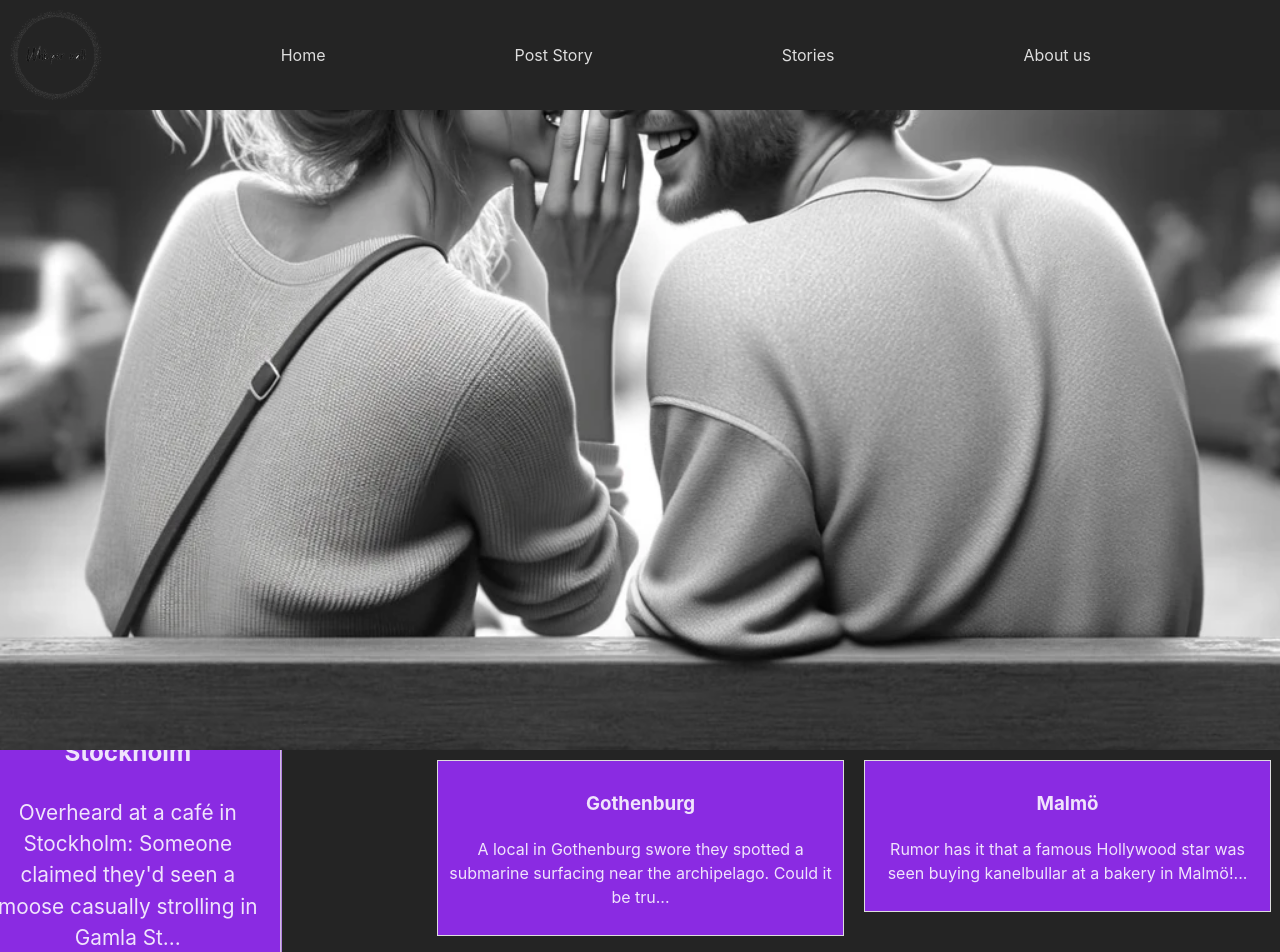
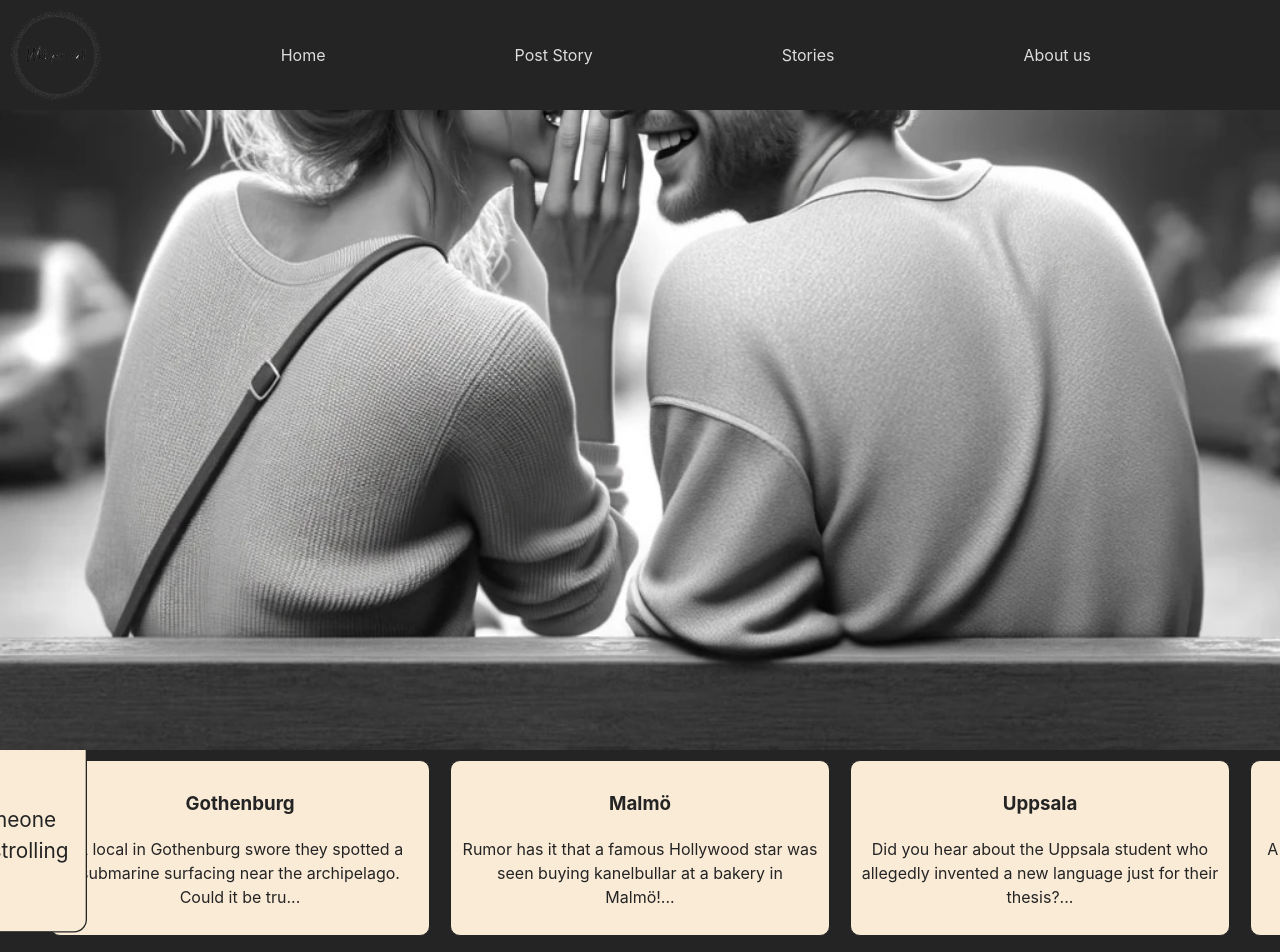
Before and after one commit to Technigo/final-boiler-plate-monorepo, a React (Vite) app in the folder frontend/: page / in a window 1280 px wide. Shown: the top 952 px of the page. Built offline with nearby package versions, Linux system fonts and the light colour scheme.

Commit message:
deleted env

```diff
--- a/frontend/src/components/Carousel/Carousel.jsx
+++ b/frontend/src/components/Carousel/Carousel.jsx
@@ -19,7 +19,10 @@ export const Carousel = () => {
 
   const settings = {
     dots: true, // Shows dot indicators at the bottom of the carousel
-    infinite: false, // Infinite looping or not
+    initialSlide: 2, // Add this line to start with the third slide
+    centerMode: true, // Enables center mode
+  centerPadding: '40px', // Adjust as needed for your design
+    infinite: true, // Infinite looping or not
     speed: 500, // Transition speed
     slidesToShow: 3, // Number of slides to show at once
     slidesToScroll: 1, // Number of slides to scroll
@@ -28,7 +31,7 @@ export const Carousel = () => {
       {
         breakpoint: 768, // Adjust the number for your breakpoint
         settings: {
-          slidesToShow: 1,
+          slidesToShow: 1.5,
           slidesToScroll: 1,
         },
       },
--- a/frontend/src/components/Storycard/Storycard.css
+++ b/frontend/src/components/Storycard/Storycard.css
@@ -1,8 +1,10 @@
 .story-card {
-   background-color: blueviolet;
-    border: 1px solid #ddd;
+   background-color: #FAEBD7;
+   color: #242424;
+    border: 1px solid #242424;
     padding: 10px;
     margin: 10px;
+    border-radius: 10px;
     transition: all 0.3s ease;
     cursor: pointer;
    position: relative;
@@ -17,6 +19,6 @@
   .carousel-wrapper div.story-card.active {
     transform: scale(1.3); /* Makes the card slightly larger */
     z-index: 4 ; /* Ensures it's above other elements */
-    width: 50%;
+
     margin-top: -20px; /* Pulls the card up to overlap the component above */
   }
```
Also changed, not shown: 1 other file (tests, documents, lock files or other folders).
